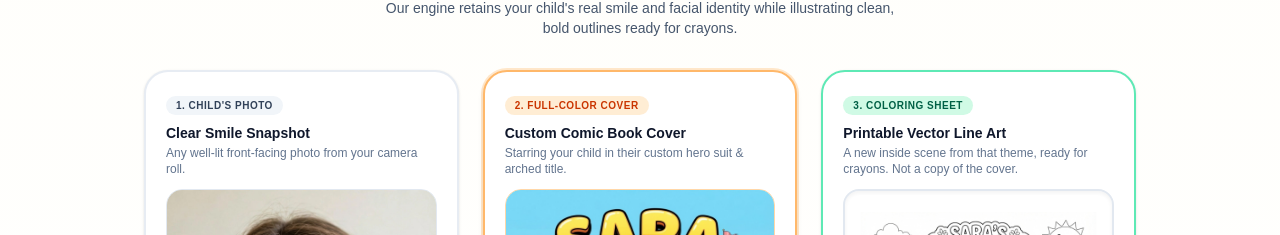
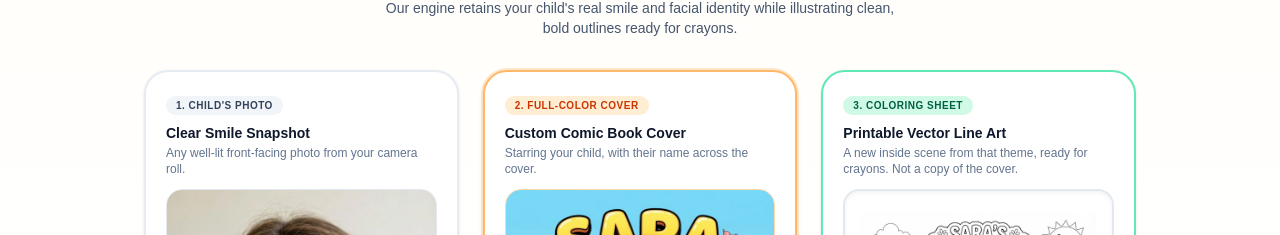
Before and after one commit to mensuraljaheshery-netizen/mycoloring-star, a Next.js app: page / in a window 1280 px wide. Shown: the part 1272-1507 px from the top of the page. Built offline with nearby package versions, Linux system fonts and the light colour scheme; no server answers; the database is empty.

Commit message:
Match the homepage caption to Sara's cover.

```diff
--- a/src/components/HomeExperience.tsx
+++ b/src/components/HomeExperience.tsx
@@ -524,7 +524,7 @@ export default function HomePage() {
               </span>
               <h3 className="font-bold text-sm text-slate-900">Custom Comic Book Cover</h3>
               <p className="text-xs text-slate-500 mt-0.5">
-                Starring your child in their custom hero suit &amp; arched title.
+                Starring your child, with their name across the cover.
               </p>
             </div>
             <div className="relative aspect-[3/4] w-full rounded-2xl overflow-hidden bg-orange-50 border border-orange-200 shadow-inner">
```
